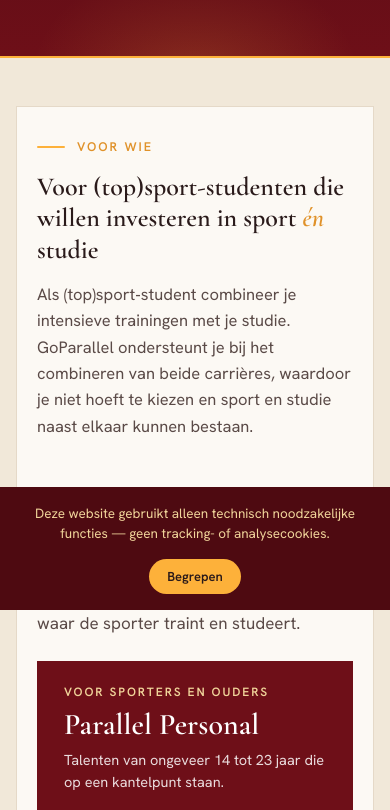
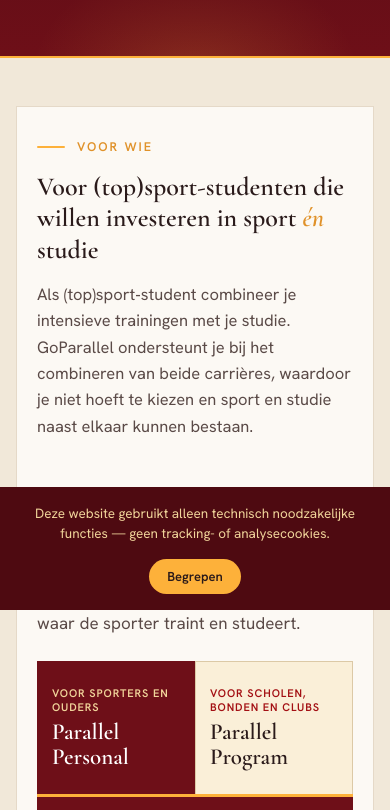
Before and after one commit to Go-Parallel/www.goparallel.nl, a plain HTML site: page index.html in a window 390 px wide. Shown: the part 234-1044 px from the top of the page. Drawn offline with nearby package versions, Linux system fonts and the light colour scheme; a web font is replaced by a local one.

Commit message:
Voor wie-tabs: naast elkaar op mobiel, groter en beter leesbaar
De tabbladen "Parallel Personal"/"Parallel Program" staan op mobiel
naast elkaar in plaats van onder elkaar, met meer padding en een
grotere titel zodat ze duidelijker en makkelijker te tikken zijn.

```diff
--- a/index.html
+++ b/index.html
@@ -135,7 +135,11 @@
   .gp-vw-card strong{display:block;font-family:var(--font-display);font-weight:600;font-size:21px;line-height:1.2;color:var(--ink);}
   .gp-vw-card span{display:block;font-size:14.5px;line-height:1.5;color:var(--ink-2);margin-top:8px;}
   @media (max-width:700px){
-    .gp-vw-tabs{grid-template-columns:1fr;}
+    .gp-vw-tabs{gap:0;}
+    .gp-vw-tab{padding:24px 14px;}
+    .gp-vw-tab small{font-size:11px;letter-spacing:.08em;}
+    .gp-vw-tab strong{font-size:23px;margin-top:6px;}
+    .gp-vw-tab span{display:none;}
     .gp-vw-panel{padding:16px;}
   }
 </style>
```
